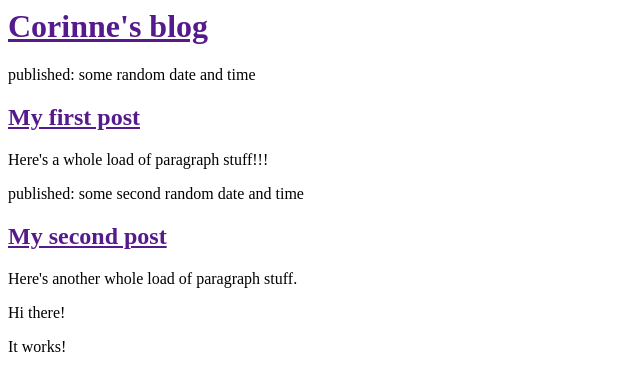
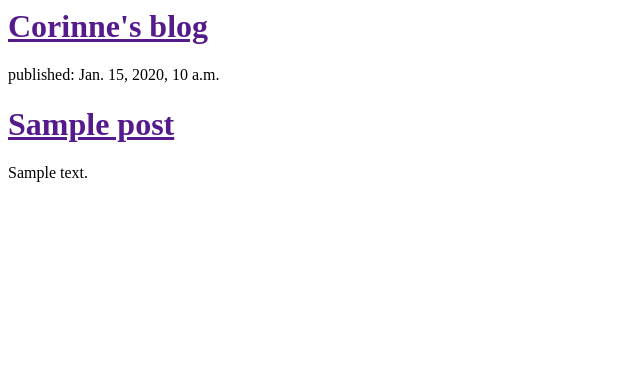
Before and after one commit to corinnewelsh/my-first-blog, a Django app: template blog/templates/blog/post_list.html in a window 1280 px wide. Shown: the top 391 px of the page, without its empty margins (0-640 px from the left). Run offline with Django 3.2, Linux system fonts and the light colour scheme; the template is opened without the code that fills it: values that come from a table or form of the project are taken from there, others are empty; tables that the repository leaves empty hold one stand-in row (values such as "Sample post").

Commit message:
Modified templates to display posts from database.

```diff
--- a/blog/templates/blog/post_list.html
+++ b/blog/templates/blog/post_list.html
@@ -7,21 +7,14 @@
             <h1><a href="">Corinne's blog</a></h1>
         </div>
 
-        <div>
-            <p>published: some random date and time</p>
-            <h2><a href="">My first post</a></h2>
-            <p>Here's a whole load of paragraph stuff!!!</p>
-        </div>
+        {% for post in posts %}
+            <div>
+                <p>published: {{ post.published_date }}</p>
+                <h1><a href="">{{ post.title }}</a></h1>
+                <p>{{ post.text | linebreaks }}</p>
+            </div>
+        {% endfor %}
 
-        <div>
-            <p>published: some second random date and time</p>
-            <h2><a href="">My second post</a></h2>
-            <p>Here's another whole load of paragraph stuff.</p>
-        </div>
 
-        <div>
-           <p>Hi there!</p>
-           <p>It works!</p>
-        </div>
     </body>
 </html>
--- a/blog/views.py
+++ b/blog/views.py
@@ -1,5 +1,8 @@
 from django.shortcuts import render
+from django.utils import timezone
+from .models import Post
 
 # Create your views here.
 def post_list(request):
-    return render(request, 'blog/post_list.html', {})
+    posts = Post.objects.filter(published_date__lte=timezone.now()).order_by('published_date')
+    return render(request, 'blog/post_list.html', {'posts': posts})
```
